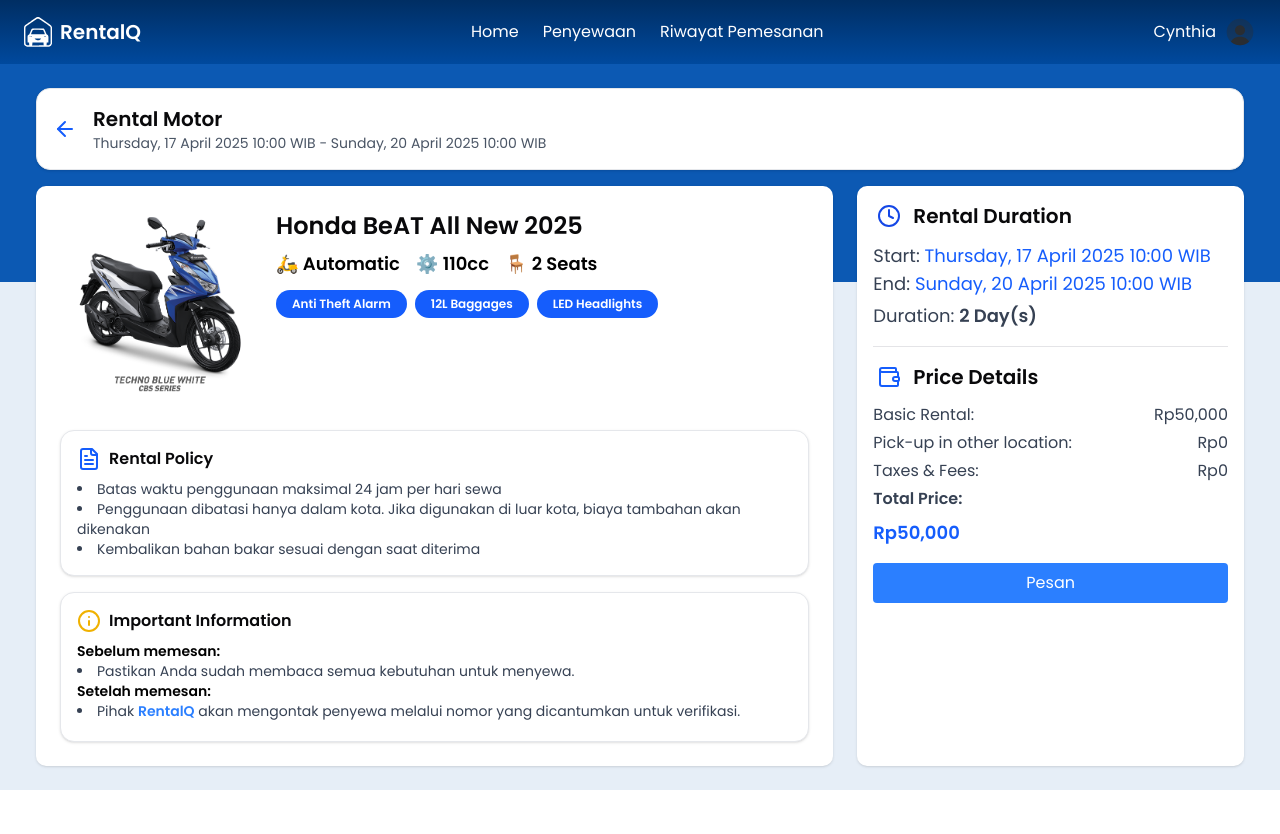
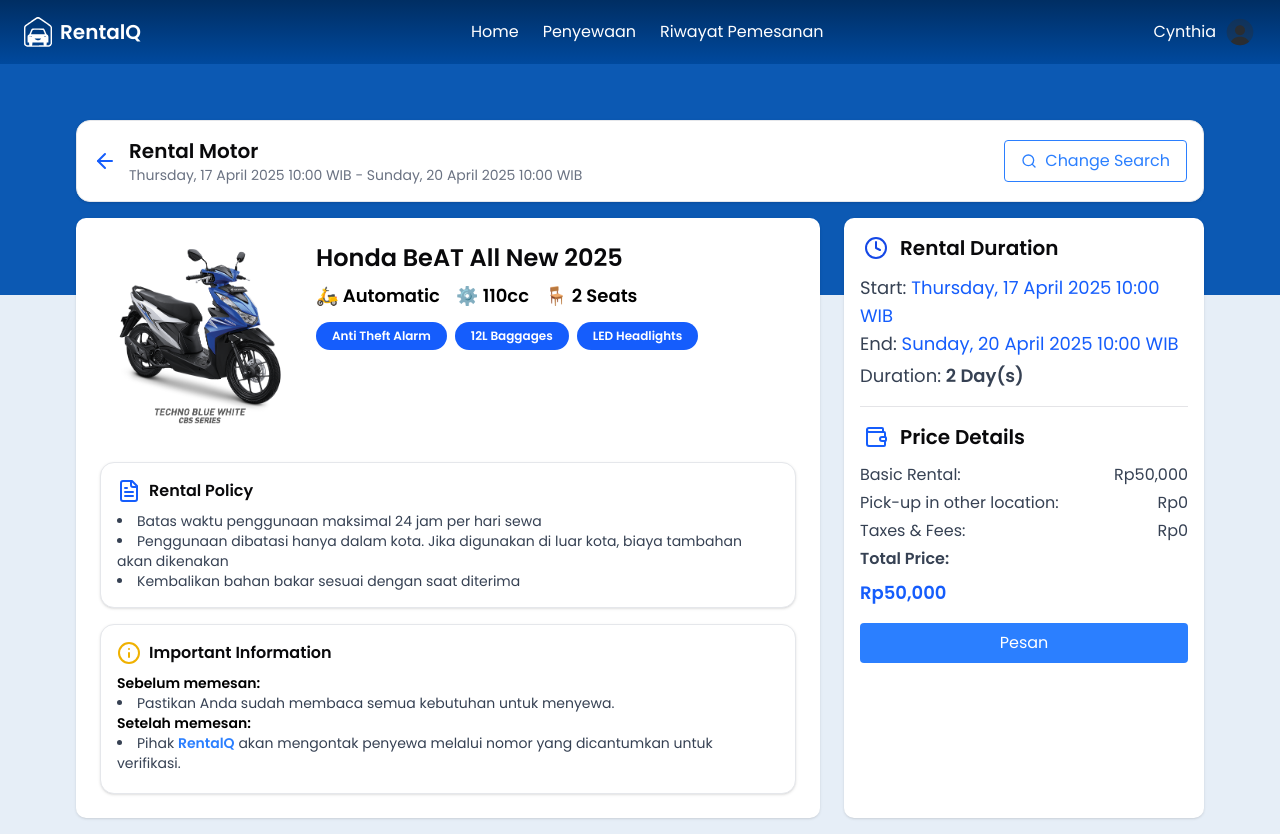
Before and after one commit to farrelputras/rentalq_pppl_6, a Next.js app: page /penyewaan/1 in a window 1280 px wide. Before the commit the page ends 800 px from the top, so only its background shows below. Built offline with nearby package versions, Linux system fonts and the light colour scheme.

Commit message:
fix: search bar component

```diff
--- a/src/app/(main)/penyewaan/[id]/page.tsx
+++ b/src/app/(main)/penyewaan/[id]/page.tsx
@@ -5,6 +5,7 @@
 import { useParams } from "next/navigation";
 import Image from "next/image";
 import motorList from "@/app/data/motorlist"; // pastikan path-nya sesuai struktur project kamu
+import SearchBar from "@/components/SearchBar";
 
 const RentalDetailPage = () => {
   const { id } = useParams();
@@ -14,8 +15,12 @@
   if (!motor) {
     return (
       <main className="p-6 max-w-3xl mx-auto text-center">
-        <h1 className="text-xl font-semibold text-red-600">Motor tidak ditemukan</h1>
-        <p className="text-gray-600 mt-2">Pastikan URL sudah benar atau pilih motor lain.</p>
+        <h1 className="text-xl font-semibold text-red-600">
+          Motor tidak ditemukan
+        </h1>
+        <p className="text-gray-600 mt-2">
+          Pastikan URL sudah benar atau pilih motor lain.
+        </p>
       </main>
     );
   }
@@ -32,25 +37,21 @@
   };
 
   return (
-    <main className="p-6 max-w-screen mx-3">
-        <div className="flex items-center gap-4 mb-4 bg-white rounded-xl shadow-sm border border-gray-200 p-4">
-            {/* Tombol back */}
-            <Link href="/penyewaan" className="text-blue-600 hover:text-blue-800">
-                <ArrowLeft className="w-6 h-6" />
-            </Link>
-
-            {/* Judul dan tanggal */}
-            <div>
-            <h1 className="text-xl font-semibold">Rental Motor</h1>
-            <p className="text-sm text-gray-600">{rentalPeriod.start} - {rentalPeriod.end}</p>
-            </div>
-        </div>
+    <main className="w-full mt-10 mx-15 p-4">
+      <>
+        <SearchBar />
+      </>
 
       <div className="grid grid-cols-1 md:grid-cols-3 gap-6">
         {/* Motor Info */}
         <div className="md:col-span-2 bg-white shadow rounded-lg p-6">
           <div className="flex gap-4">
-            <Image src={motor.image} alt={motor.name} width={200} height={100} />
+            <Image
+              src={motor.image}
+              alt={motor.name}
+              width={200}
+              height={100}
+            />
             <div>
               <h2 className="text-2xl font-bold">{motor.name}</h2>
               <div className="flex gap-4 text-lg mt-2 text-black font-bold">
@@ -59,11 +60,16 @@
                 <span>🪑 {motor.seats}</span>
               </div>
               <div className="flex flex-wrap gap-2 mt-3">
-                {["Anti Theft Alarm", "12L Baggages", "LED Headlights"].map((feature, idx) => (
-                  <span key={idx} className="text-xs bg-blue-600 text-white font-bold py-1.5 px-4 rounded-full">
+                {["Anti Theft Alarm", "12L Baggages", "LED Headlights"].map(
+                  (feature, idx) => (
+                    <span
+                      key={idx}
+                      className="text-xs bg-blue-600 text-white font-bold py-1.5 px-4 rounded-full"
+                    >
                       {feature}
                     </span>
-                ))}
+                  )
+                )}
               </div>
             </div>
           </div>
@@ -76,7 +82,10 @@
             </h3>
             <ul className="text-sm list-disc list-inside text-gray-700">
               <li>Batas waktu penggunaan maksimal 24 jam per hari sewa</li>
-              <li>Penggunaan dibatasi hanya dalam kota. Jika digunakan di luar kota, biaya tambahan akan dikenakan</li>
+              <li>
+                Penggunaan dibatasi hanya dalam kota. Jika digunakan di luar
+                kota, biaya tambahan akan dikenakan
+              </li>
               <li>Kembalikan bahan bakar sesuai dengan saat diterima</li>
             </ul>
           </div>
@@ -94,7 +103,10 @@
               </li>
               <strong>Setelah memesan:</strong>
               <li className="text-gray-700">
-                    Pihak <span className="text-blue-500 font-semibold">RentalQ</span> akan mengontak penyewa melalui nomor yang dicantumkan untuk verifikasi.
+                Pihak{" "}
+                <span className="text-blue-500 font-semibold">RentalQ</span>{" "}
+                akan mengontak penyewa melalui nomor yang dicantumkan untuk
+                verifikasi.
               </li>
             </ul>
           </div>
@@ -107,9 +119,22 @@
             Rental Duration
           </h3>
           <div className="text-lg text-gray-700">
-            <p>Start: <span className="text-blue-600 font-medium">{rentalPeriod.start}</span></p>
-            <p>End: <span className="text-blue-600 font-medium">{rentalPeriod.end}</span></p>
-            <p className="mt-1">Duration: <span className="font-semibold">{rentalPeriod.days} Day(s)</span></p>
+            <p>
+              Start:{" "}
+              <span className="text-blue-600 font-medium">
+                {rentalPeriod.start}
+              </span>
+            </p>
+            <p>
+              End:{" "}
+              <span className="text-blue-600 font-medium">
+                {rentalPeriod.end}
+              </span>
+            </p>
+            <p className="mt-1">
+              Duration:{" "}
+              <span className="font-semibold">{rentalPeriod.days} Day(s)</span>
+            </p>
           </div>
 
           <hr className="my-4" />
@@ -132,7 +157,9 @@
               <span>Rp0</span>
             </p>
             <p className="font-semibold">Total Price: </p>
-            <p className="text-lg font-bold mt-2 text-blue-600">Rp{price.total.toLocaleString()}</p>
+            <p className="text-lg font-bold mt-2 text-blue-600">
+              Rp{price.total.toLocaleString()}
+            </p>
           </div>
 
           <button className="mt-4 w-full bg-blue-500 text-white py-2 rounded hover:bg-blue-600 transition">
--- a/src/components/SearchBar.tsx
+++ b/src/components/SearchBar.tsx
@@ -1,18 +1,38 @@
-'use client';
+"use client";
 
+import Link from "next/link";
 import { Button } from "@/components/Button";
-import { Search } from "lucide-react";
+import { ArrowLeft, Search } from "lucide-react";
+import motorList from "@/app/data/motorlist";
 
 export default function SearchBar() {
-    return (
-      <div className="bg-white shadow-md p-4 rounded-xl mb-4 flex items-center justify-between">
+  const rentalPeriod = {
+    start: "Thursday, 17 April 2025 10:00 WIB",
+    end: "Sunday, 20 April 2025 10:00 WIB",
+    days: 2,
+  };
+
+  return (
+    <div className="flex items-center justify-between mb-4 bg-white rounded-xl shadow-sm border border-gray-200 p-4">
+      <div className="flex items-center gap-3">
+        {/* Tombol back */}
+        <Link href="/penyewaan" className="text-blue-600 hover:text-blue-800">
+          <ArrowLeft className="w-6 h-6" />
+        </Link>
+
+        {/* Judul dan tanggal */}
         <div>
-          <h2 className="text-lg font-semibold">Rental Motor</h2>
-          <p className="text-sm text-gray-500">Thu, 17 April 2025, 10:00 WIB - Sun, 20 April 2025, 10:00 WIB</p>
+          <h1 className="text-xl font-semibold">Rental Motor</h1>
+          <p className="text-sm text-gray-500">
+            {rentalPeriod.start} - {rentalPeriod.end}
+          </p>
         </div>
-        <Button variant="outline" className="flex gap-2 items-center">
-          <Search size={16} /> Change Search
-        </Button>
       </div>
-    );
+
+      {/* Change Search */}
+      <Button variant="outline" className="flex gap-2 items-center">
+        <Search size={16} /> Change Search
+      </Button>
+    </div>
+  );
 }
```
Lines whose indentation alone changed are shown as unchanged.
